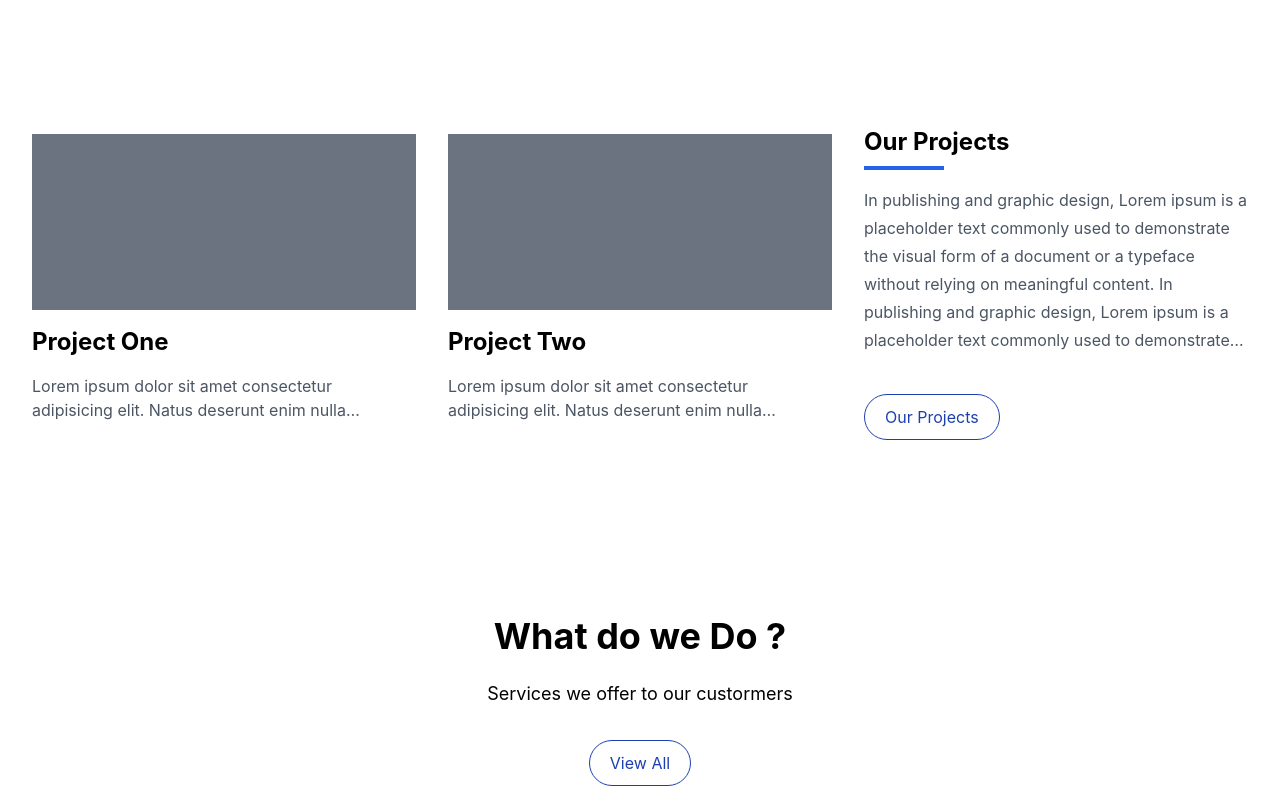
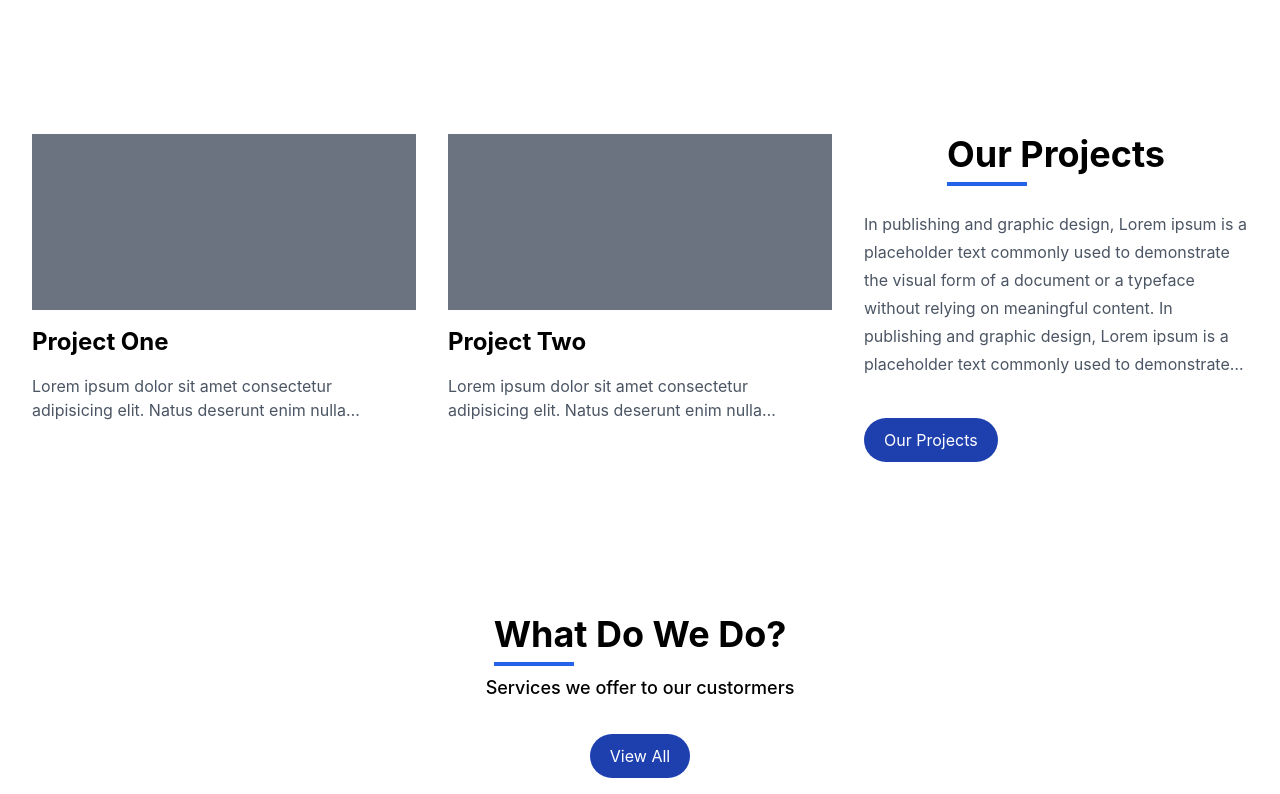
Before and after one commit to A4OnE/sirg, a Next.js app: page / in a window 1280 px wide. Shown: the part 1346-2140 px from the top of the page. Built offline with nearby package versions, Linux system fonts and the light colour scheme.

Commit message:
processing

```diff
--- a/components/Cards/ProjectsHomeCard.jsx
+++ b/components/Cards/ProjectsHomeCard.jsx
@@ -30,9 +30,13 @@ function ProjectsHomeCard() {
         {/* left section of projects card ends */}
         {/* rigt side of our project section  */}
         <div className="row-start-1 lg:col-start-3">
-          <p className="  text-2xl  font-bold -mt-2">Our Projects </p>
-          <p className="w-20 h-1 mt-2 bg-blue-600 " />
-          <div className="my-4 text-gray-600 leading-7 line-clamp-6">
+          <div className="flex flex-col mx-auto text-center  w-fit items-start ">
+            <p className=" text-2xl md:text-4xl  capitalize font-bold ">
+              our projects
+            </p>
+            <p className="w-20 h-1  my-1 md:my-2 bg-blue-600  " />
+          </div>
+          <div className="my-4 text-gray-600  leading-7 line-clamp-6">
             <p>
               In publishing and graphic design, Lorem ipsum is a placeholder
               text commonly used to demonstrate the visual form of a document or
@@ -45,11 +49,9 @@ function ProjectsHomeCard() {
               relying on meaningful content.
             </p>
           </div>
-          <div className="my-4 mt-10">
+          <div className="my-4 flex justify-center lg:justify-start  mt-10">
             <Link href={"/Projects"}>
-              <button className="btn-outline-primary rounded-full">
-                Our Projects
-              </button>
+              <button className="btn-primary rounded-full">Our Projects</button>
             </Link>
           </div>
         </div>
--- a/components/HappyCustomer/HappyCustomer.jsx
+++ b/components/HappyCustomer/HappyCustomer.jsx
@@ -22,14 +22,12 @@ const HappyCustomer = () => {
     "
     >
       <div className="ml-8">
-        <p
-          className="text-primary
-        md:ml-4
-        md:text-center
-        text-xl  md:text-4xl font-bold   tracking-wider sm:text-center  "
-        >
-          Happy Customer's
-        </p>
+        <div className="flex flex-col mx-auto  text-center w-fit items-start ">
+          <p className=" text-2xl md:text-4xl text-blue-700 capitalize  md:font-bold font-semibold ">
+            happy customer's
+          </p>
+          <p className="w-20 h-1  my-1 md:my-2 bg-blue-600  " />
+        </div>
         {/* <p className="text-primary  pt-3
         text-3xl font-bold tracking-wider">
           About us
@@ -85,15 +83,15 @@ const HappyCustomer = () => {
           </p>
           <div>
             <p
-              className="text-gray-500 font-bold text-xl mt-6 text-center
-            md:text-lg
-            lg:text-lg lg:mt-4
-            sm:text-base
+              className="text-gray-500  capitalize font-bold tg mt-6 text-center
+             lg:mt-4
+             md:text-2xl
+             text-base
             "
             >
               {data[0].name}
             </p>
-            <p className=" text-center text-xs  sm:text-xs">
+            <p className=" text-center text-xs  md:text-lg">
               {data[0].nametitle}
             </p>
           </div>
--- a/components/Ourclients/OurClients.jsx
+++ b/components/Ourclients/OurClients.jsx
@@ -33,9 +33,11 @@ export class OurClients extends Component {
               key={i}
               className=" w-3/5 h-fit  flex flex-col justify-end items-center     "
             >
-              <div className="text-xl md:text-3xl text-blue-600 font-medium ">
-                {" "}
-                {val.title}
+              <div className="flex flex-col mx-auto lg:mx-0 text-center w-fit items-start ">
+                <p className=" text-sm md:text-4xl text-blue-500 capitalize  font-bold ">
+                  {val.title}
+                </p>
+                <p className="w-20 h-1  my-1 md:my-2 bg-blue-500  " />
               </div>
               <div className="text-gray-500 mt-3 capitalize md:text-xl">
                 {val.data}
--- a/components/form/ContactForm.jsx
+++ b/components/form/ContactForm.jsx
@@ -3,6 +3,9 @@ import React from "react";
 function ContactForm() {
   return (
     <div>
+      <h1 className="p-2">Drop us a line</h1>
+      <hr />
+
       <form action="" className="p-4 lg:px-8">
         <div className=" flex flex-col space-y-2 mt-4">
           <label>first name</label>
@@ -18,9 +21,13 @@ function ContactForm() {
         </div>
         <div className=" flex flex-col space-y-2 mt-4">
           <label>message</label>
-        <textarea type="text" rows='8' className="border p-2 shadow" />
+          <textarea type="text" rows="8" className="border p-2 shadow" />
         </div>
-      <input type="submit" value="SUBMIT" className="btn-primary rounded-md my-8" />
+        <input
+          type="submit"
+          value="SUBMIT"
+          className="btn-primary rounded-md my-8"
+        />
       </form>
     </div>
   );
--- a/pages/About.jsx
+++ b/pages/About.jsx
@@ -42,12 +42,13 @@ function About() {
             </div>
             {/* right section  */}
             <div className="flex-1 mt-10 p-2">
-              <p className="text-base text-gray-400 my-2 mt-0 ">About us</p>
-              <p className="text-2xl text-primary font-bold my-2 text-center  tracking-wide sm:text-center md:text-left lg:text-left ">
-                {" "}
-                Who we are ?
-              </p>
-              <p className="md:w-20 md:h-1 md:mt-2 md:bg-blue-600 " />
+              {/* <p className="text-base text-gray-400 my-2 mt-0 ">About us</p> */}
+              <div className="flex flex-col mx-auto text-center  w-fit items-start ">
+                <p className=" text-2xl md:text-4xl text-blue-700 capitalize font-bold ">
+                  who we are?{" "}
+                </p>
+                <p className="w-20 h-1  my-1 md:my-2 bg-blue-600  " />
+              </div>
               <p className="w-full my-4 line-clamp-10 -tracking-tight leading-7 lg:leading-7 text-lg">
                 In publishing and graphic design, Lorem ipsum is a placeholder
                 text commonly used to demonstrate the visual form of a document
@@ -58,10 +59,10 @@ function About() {
                 and graphic design,
               </p>
 
-              <div className="pt-10  h-fit flex justify-center md:justify-start sm:justify-center lg:justify-start">
+              <div className="pt-10  h-fit flex justify-center md:justify-center sm:justify-center lg:justify-start">
                 <Link href={"/Contact"}>
                   <div
-                    className="btn-outline-primary rounded-full
+                    className="btn-primary rounded-full
 
                    inline t-4 shadow hover:shadow-md hover:shadow-gray-500 hover:scale-100"
                   >
@@ -85,10 +86,12 @@ function About() {
                       : "ml-10"
                   } `}
                 >
-                  <p className="text-primary  text-3xl font-extrabold tracking-wide mb-5 leading-9 text-center md:text-left sm:text-center lg:text-left">
-                    {val.title}
-                    <p className="md:w-20 md:h-1 md:mt-2 md:bg-blue-600 " />
-                  </p>
+                  <div className="flex flex-col mx-auto lg:mx-0 text-center w-fit items-start ">
+                    <p className=" text-2xl md:text-4xl text-blue-700 capitalize font-bold ">
+                      {val.title}
+                    </p>
+                    <p className="w-20 h-1  my-1 md:my-2 bg-blue-600  " />
+                  </div>
                   <div
                     className={`text-base leading-6 line-clamp-10
                   ${
--- a/pages/index.jsx
+++ b/pages/index.jsx
@@ -32,7 +32,7 @@ export default function Home() {
           >
             <div className=" text-left ">
               <div className="flex flex-col mx-auto text-center w-fit items-start ">
-                <p className=" text-2xl md:text-4xl  capitalize font-semibold ">
+                <p className=" text-2xl md:text-4xl  capitalize font-bold ">
                   about us
                 </p>
                 <p className="w-20 h-1  my-1 md:my-2 bg-blue-600  " />
@@ -63,15 +63,18 @@ export default function Home() {
           {/* about us section ends  */}
           {/* Service section starts here */}
           <div className="text-center md:py-10">
-            <h1 className=" text-2xl md:text-4xl">What do we Do ?</h1>
-            <p className="text-sm md:text-lg">
+            <div className="flex flex-col mx-auto text-center w-fit items-start ">
+              <p className=" text-2xl md:text-4xl  capitalize font-bold ">
+                what do we do?{" "}
+              </p>
+              <p className="w-20 h-1  my-1 md:my-2 bg-blue-600  " />
+            </div>{" "}
+            <p className="text-sm font-medium md:text-lg">
               Services we offer to our custormers
             </p>
             <div className="my-8">
               <Link href={"/Services"}>
-                <button className="btn-outline-primary rounded-full">
-                  View All
-                </button>
+                <button className="btn-primary rounded-full">View All</button>
               </Link>
             </div>
           </div>
```
Lines whose indentation alone changed are shown as unchanged.
